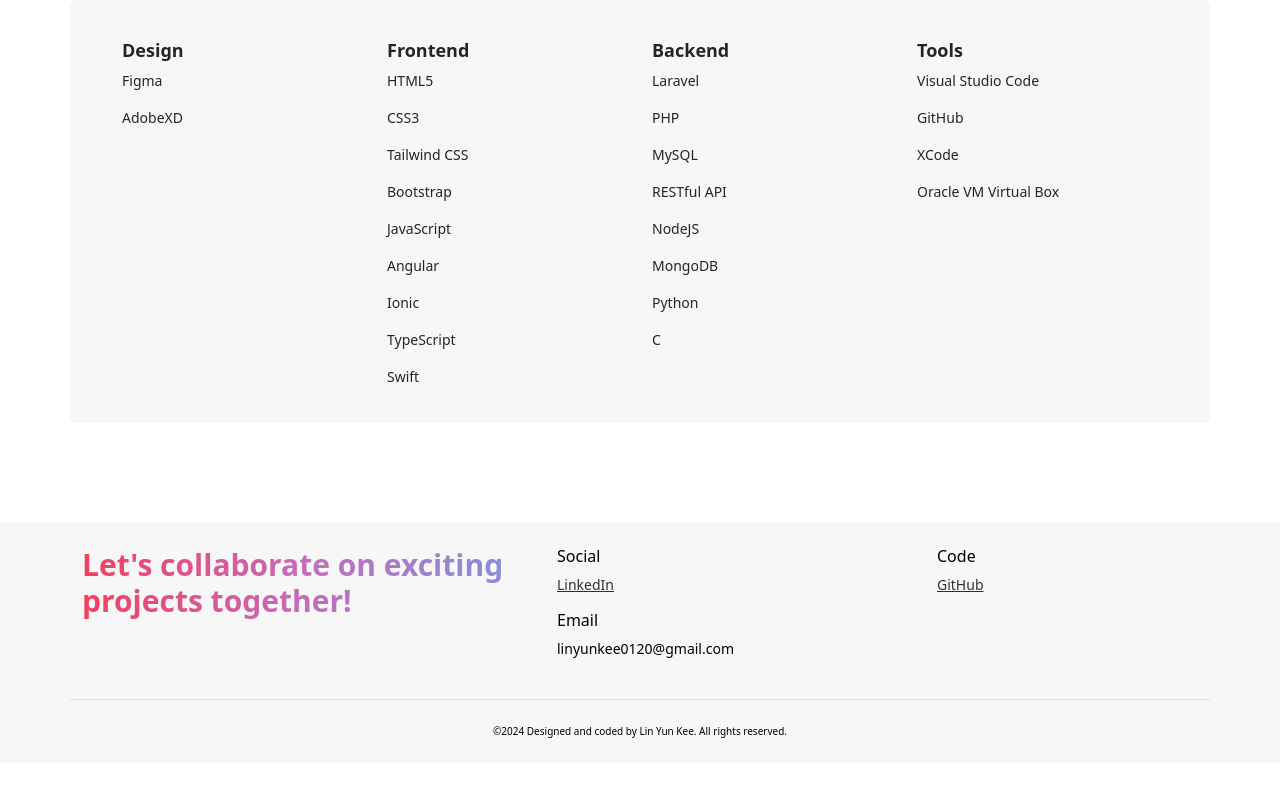
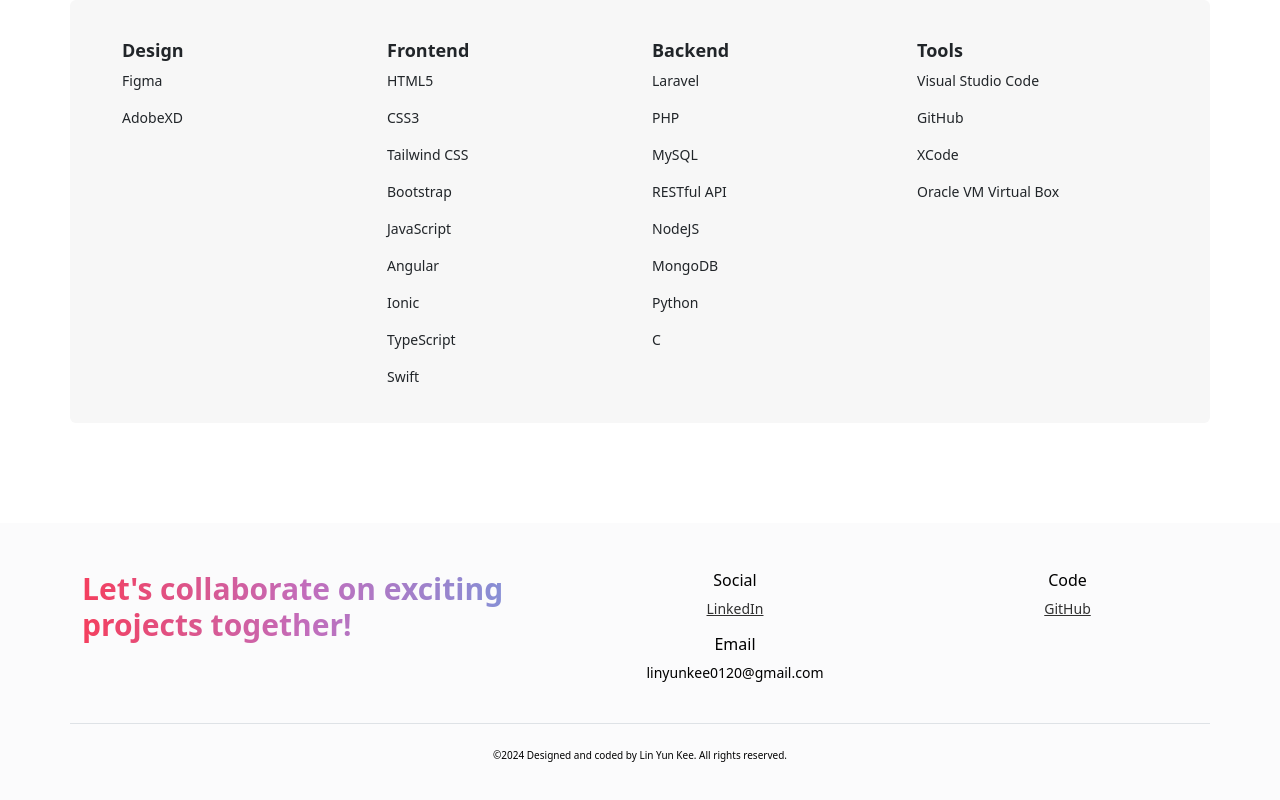
Before and after one commit to Lyunnn/Work-Portfolio-React, a React (Create React App) app: page / in a window 1280 px wide. Shown: the part 1866-2666 px from the top of the page. Before the commit the page ends 2629 px from the top, so only its background shows below. Built offline with nearby package versions, Linux system fonts and the light colour scheme.

Commit message:
adjust footer and banner

```diff
--- a/src/App.css
+++ b/src/App.css
@@ -1,3 +1,5 @@
+@mixin mobile
+
 /* Custom Fonts */
 @font-face {
   font-family: Rubik;
@@ -9,12 +11,6 @@
   font-family: Rubik;
   src: url("./assets/font/Rubik-Regular.ttf");
   font-weight: 400;
-}
-
-@font-face {
-  font-family: Rubik;
-  src: url("./assets/font/Rubik-Light.ttf");
-  font-weight: 300;
 }
 
 /* Default CSS */
@@ -374,11 +370,7 @@
 
 /* Footer CSS */
 .footer{
-  background-color: #f7f7f7;
-}
-
-.footer h6, p {
-  text-align: left;
+  background-color: #FBFBFC;
 }
 
 .footer h1 {
@@ -417,47 +409,3 @@
 .footer a:visited {
   color: #7E94D9;
 }
-
-
-
-/* **************************************************************************************** */
-
-/* .App {
-  text-align: center;
-} */
-
-/* Below can be deleted */
-.App-logo {
-  height: 40vmin;
-  pointer-events: none;
-}
-
-@media (prefers-reduced-motion: no-preference) {
-  .App-logo {
-    animation: App-logo-spin infinite 20s linear;
-  }
-}
-
-.App-header {
-  background-color: #282c34;
-  min-height: 100vh;
-  display: flex;
-  flex-direction: column;
-  align-items: center;
-  justify-content: center;
-  font-size: calc(10px + 2vmin);
-  color: white;
-}
-
-.App-link {
-  color: #61dafb;
-}
-
-@keyframes App-logo-spin {
-  from {
-    transform: rotate(0deg);
-  }
-  to {
-    transform: rotate(360deg);
-  }
-}
--- a/src/components/Banner.js
+++ b/src/components/Banner.js
@@ -45,7 +45,7 @@
     return (
         <section className="banner" id="home">
             <Container>
-                <Row className="align-items-center">
+                <Row className="align-items-center px-1 px-lg-0">
                     <Col xs={12} md={6} xl={7}>
                         <h2>{`HI, I'M`} <span className='my-name'>LIN YUN</span></h2>
                         <h1>A JUNIOR DEV{text}</h1>
@@ -55,7 +55,7 @@
                         </p>
                     </Col>
                     <Col xs={12} md={6} xl={5} className="d-flex justify-content-end">
-                        <img src={headerImg} style={{width: "400px"}} alt="Header Img"/>
+                        <img src={headerImg} style={{maxWidth: "400px", minWidth:"300px"}} className="responsive" alt="Header Img"/>
                     </Col>
                 </Row>
             </Container>
--- a/src/components/Footer.js
+++ b/src/components/Footer.js
@@ -5,23 +5,22 @@
         <footer className="footer text-center text-lg-start" id="contact">
             <Container className="d-flex flex-column justify-content-center justify-content-lg-center py-xl-4 py-md-2">
                 <Row className="border-bottom pb-4">
-                    <Col xs={12} md={4} xl={5} className="">
+                    <Col xs={12} md={4} xl={5} className="mt-4">
                         <h1>Let's collaborate on exciting projects together!</h1>
                     </Col>
-                    <Col xs={12} md={4} xl={4}>
+                    <Col xs={12} md={4} xl={4} className="mt-4 text-center">
                         <h6>Social</h6>
                         <p><a href="https://www.linkedin.com/in/linyun-kee-appdev-webdev/">LinkedIn</a></p>
                         <h6>Email</h6>
                         <p>linyunkee0120@gmail.com</p>
+
                     </Col>
-                    <Col xs={12} md={4} xl={3} className="">
-                        <div className="text-box">
+                    <Col xs={12} md={4} xl={3} className="mt-xl-4 mt-2 text-center">
                         <h6>Code</h6>
                         <p><a href="https://github.com/Lyunnn">GitHub</a></p>
-                        </div>
                     </Col>
                 </Row>
-                <span className="text-center pt-4">©2024 Designed and coded by Lin Yun Kee. All rights reserved.</span>
+                <span className="text-center py-4">©2024 Designed and coded by Lin Yun Kee. All rights reserved.</span>
             </Container>
         </footer>
    )
```
Also changed, not shown: src/assets/font/Rubik-Light.ttf (deleted).
